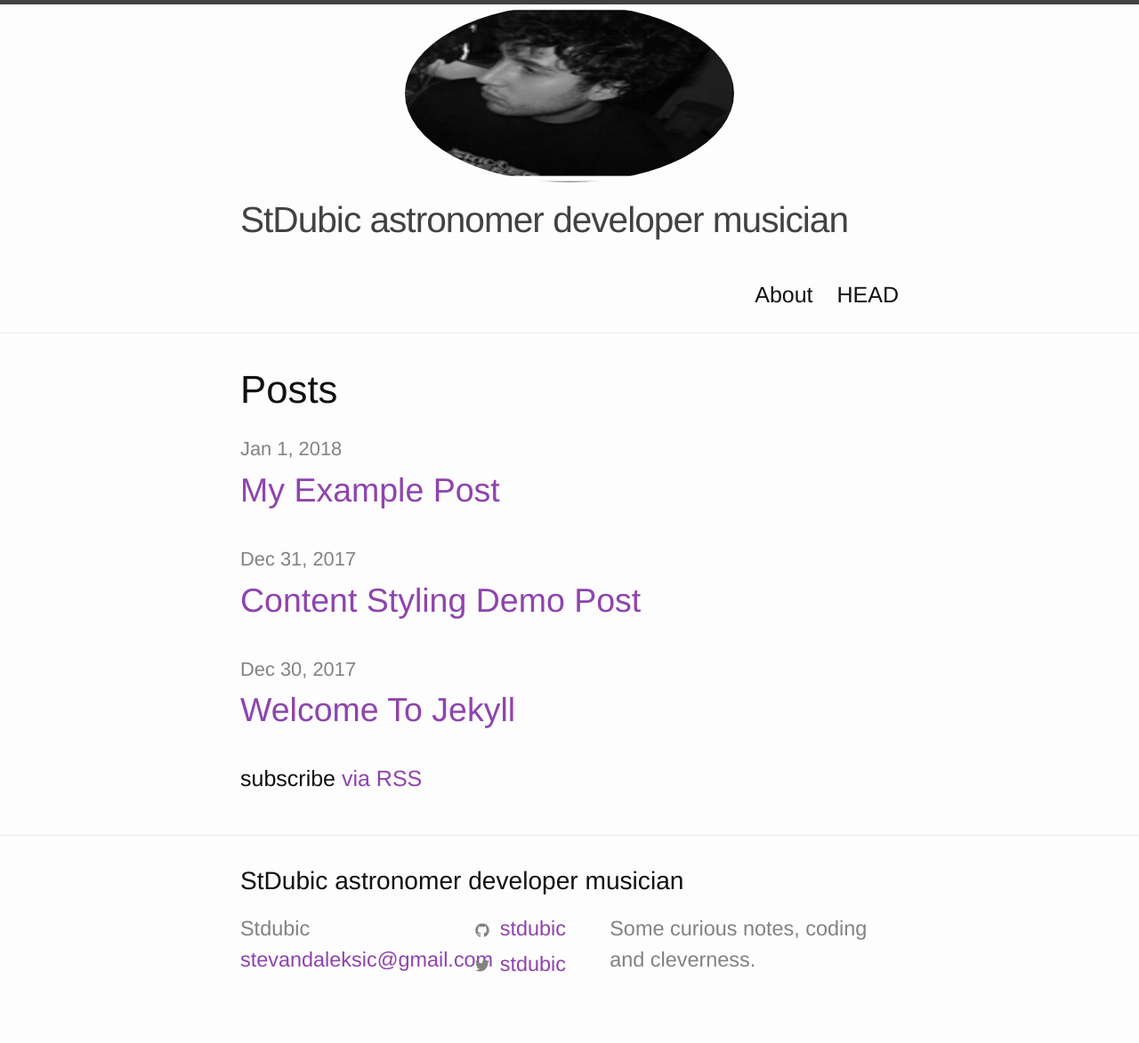
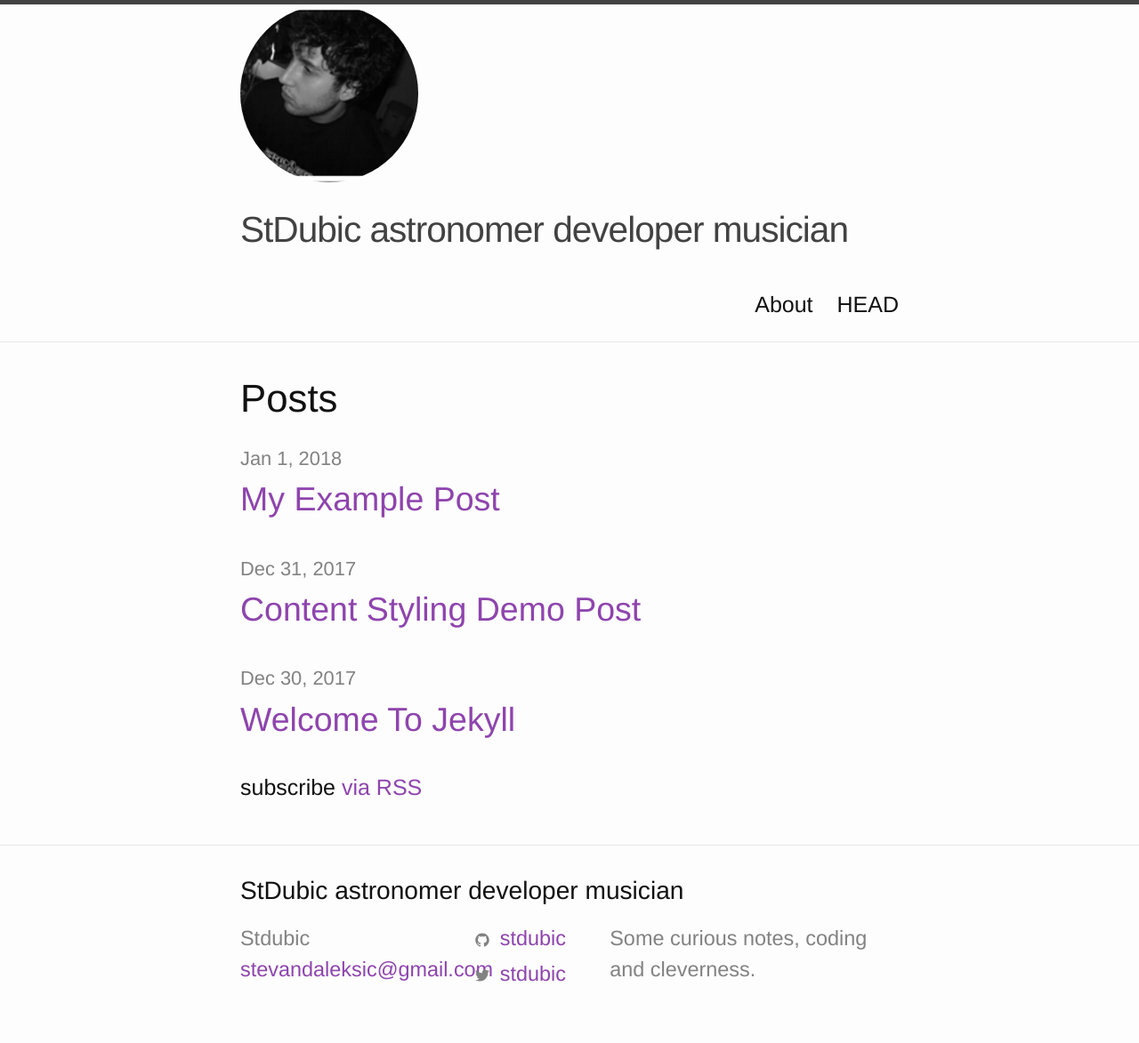
Before and after one commit to Stdubic/Stevan-Aleksic-aka-Stdubic, a Jekyll site: the page built from index.md, in a window 1280 px wide. Shown: the whole page at 89% size. Built offline with Jekyll 4.4.1, drawn with Linux system fonts in a browser that asks for light colours.

Commit message:
Update _base.scss

```diff
--- a/_sass/minima/_base.scss
+++ b/_sass/minima/_base.scss
@@ -44,13 +44,12 @@ ul, ol, dl, figure,
  */
 img {
   max-width: 100%;
-  vertical-align: middle;
   border-radius: 50%;
   horizontal-align: middle;
-  display: block;
-    margin-left: auto;
-    margin-right: auto;
-    width: 50%;
+}
+img.center {
+    display: block;
+    margin: 0 auto;
 }
 
 
```
